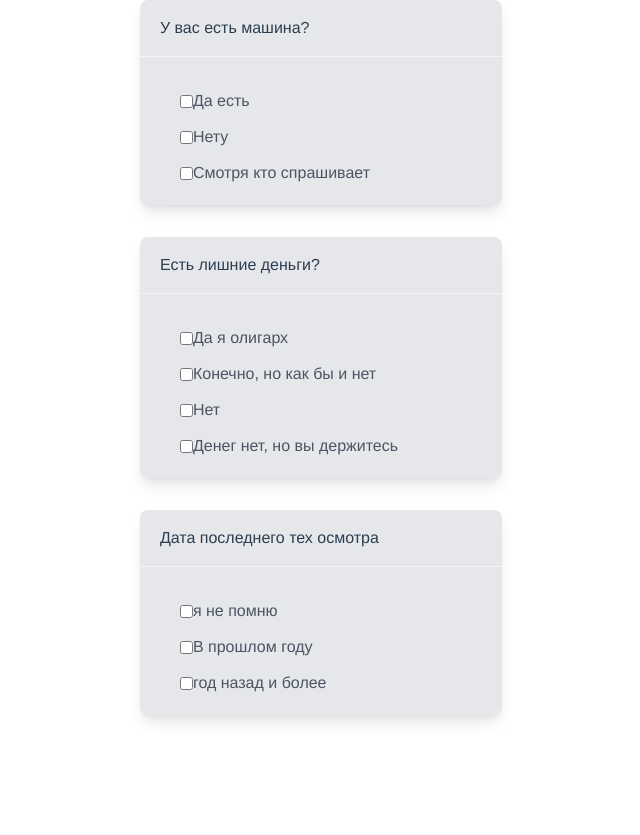
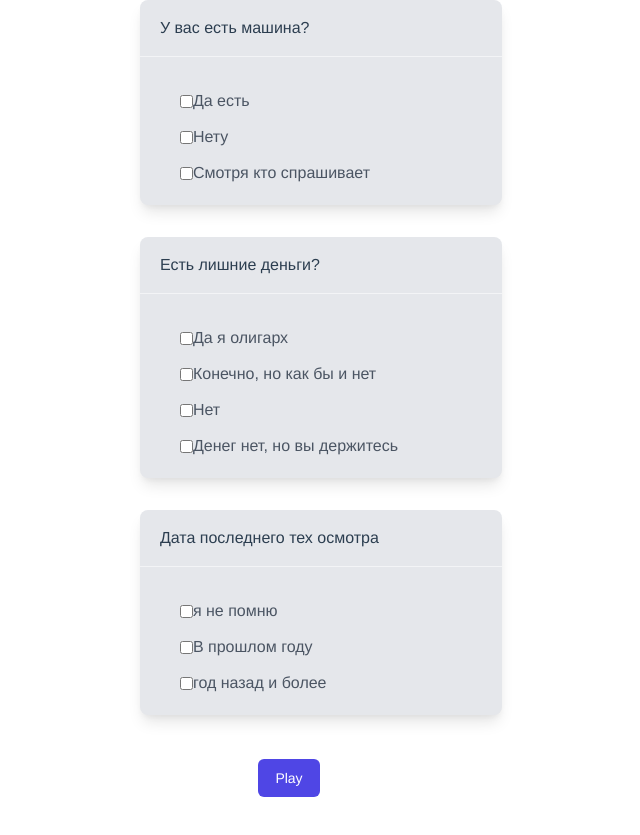
Before and after one commit to Evromen/TestLoginForm, a Vue app: page /#/interview in a window 1280 px wide. Shown: the part 185-1020 px from the top of the page, without its empty margins (351-991 px from the left). Before the commit the page ends 932 px from the top, so only its background shows below. Built offline with nearby package versions, Linux system fonts and the light colour scheme.

Commit message:
в Interview.vue доделал опросник,отслеживаем ответы

```diff
--- a/src/views/Interview.vue
+++ b/src/views/Interview.vue
@@ -10,17 +10,24 @@
                 <h2 class="mt-5 font-semibold">
                     Название опроса
                 </h2>
-                <div v-for="(question, key) in save.questions" :key="key" class="m-8 sm:w-full rounded-lg shadow-lg bg-gray-200 bg-gradient-to-r from-black-500">
+                <div v-for="(question, key) in save.questions" :key="key"
+                     class="m-8 sm:w-full rounded-lg shadow-lg bg-gray-200 bg-gradient-to-r from-black-500 card">
                     <div class="flex justify-between border-b border-gray-100 px-5 py-4">
                         <div>
-                            <h3>{{question.question}}</h3>
+                            <h3 class="question">{{question.question}}</h3>
                         </div>
 
                     </div>
 
                     <div class="Flex flex-col px-10 py-5 text-gray-600">
 
-                        <p v-for="(answer,index) in question.answers" :key="index+'-'+key" class="flex items-center mt-3"><input type="checkbox"  >{{answer}}</p>
+                        <label v-for="(answer,index) in question.answers"
+                               :key="index+'-'+key"
+                               class="flex items-center mt-3"
+                        >
+                            <input type="checkbox" v-bind:value="answer">{{answer}}
+
+                        </label>
 
 
                     </div>
@@ -31,6 +38,12 @@
 
             </div>
         </div>
+        <button type="submit"
+                class="group relative mt-3 mb-10  py-2 px-4 border border-transparent text-sm font-medium rounded-md text-white bg-indigo-600 hover:bg-indigo-700 focus:outline-none focus:ring-2 focus:ring-offset-2 focus:ring-indigo-500"
+                v-on:click="check"
+        >
+            Play
+        </button>
     </div>
 </template>
 
@@ -38,11 +51,11 @@
     export default {
         name: "Interview",
         data: () => ({
-            saveAnswer:[],
-            save:{
+            saveAnswer: [],
+            save: {
                 "id": 11,
                 "title": "Подготовка машины к тех осмотру",
-                "questions":[
+                "questions": [
                     {
                         "question": "У вас есть машина?",
                         "answers": [
@@ -69,18 +82,55 @@
                         ]
                     }
                 ]
+            },
+            answer: {
+                id: 0,
+                answers: {}
             }
 
 
+        }),
+        methods: {
+            check() {
+                //запишем id теста
+                this.answer.id = this.save.id
+                //соберем ответы и запишем их
 
-        }),
-        methods:{
-        //check(anwers){
+                let cards = document.getElementsByClassName('card')
+                //Работаем с первой карточкой
+                /*let card = cards[0]
+                let question = card.querySelector('.question').innerHTML
+                let answers = card.querySelectorAll('input[type="checkbox"]:checked')
+                let arrAnswers = []
 
-       // }
+                for (let i = 0; i < answers.length; i++) {
+
+                    arrAnswers.push(answers[i].value)
+                }
+                this.answer.answers[question] = arrAnswers*/
+                //закончили работать с первой карточкой
+
+
+                //Работаем с 2рой карточкой
+                for (let a = 0; a < cards.length; a++) {
+
+
+                    let question = cards[a].querySelector('.question').innerHTML
+                    let answers = cards[a].querySelectorAll('input[type="checkbox"]:checked')
+                    let arrAnswers = []
+
+                    for (let i = 0; i < answers.length; i++) {
+
+                        arrAnswers.push(answers[i].value)
+                    }
+                    this.answer.answers[question] = arrAnswers
+                }
+
+
+                console.log(this.answer)
+            }
         }
     }
-
 
 </script>
 
```
